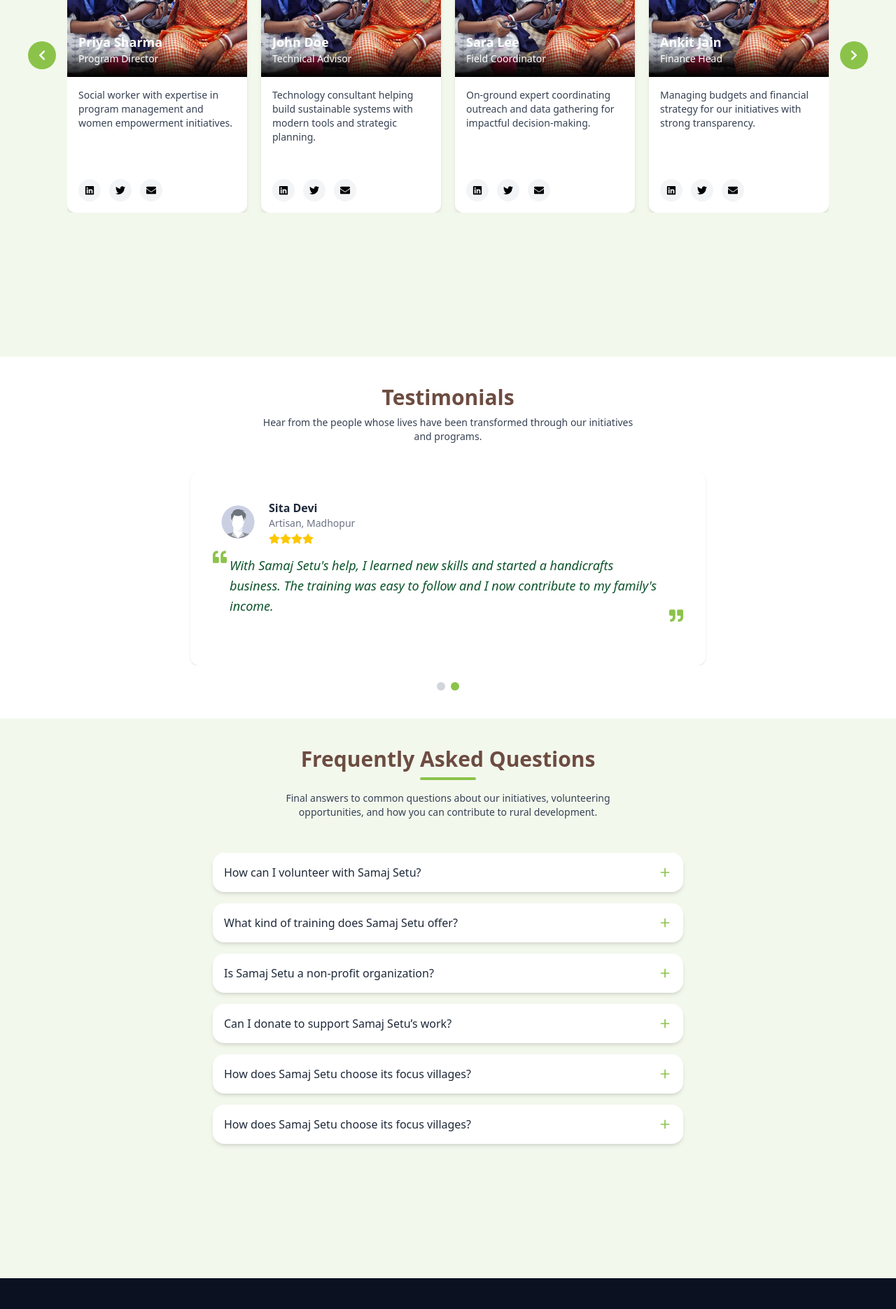
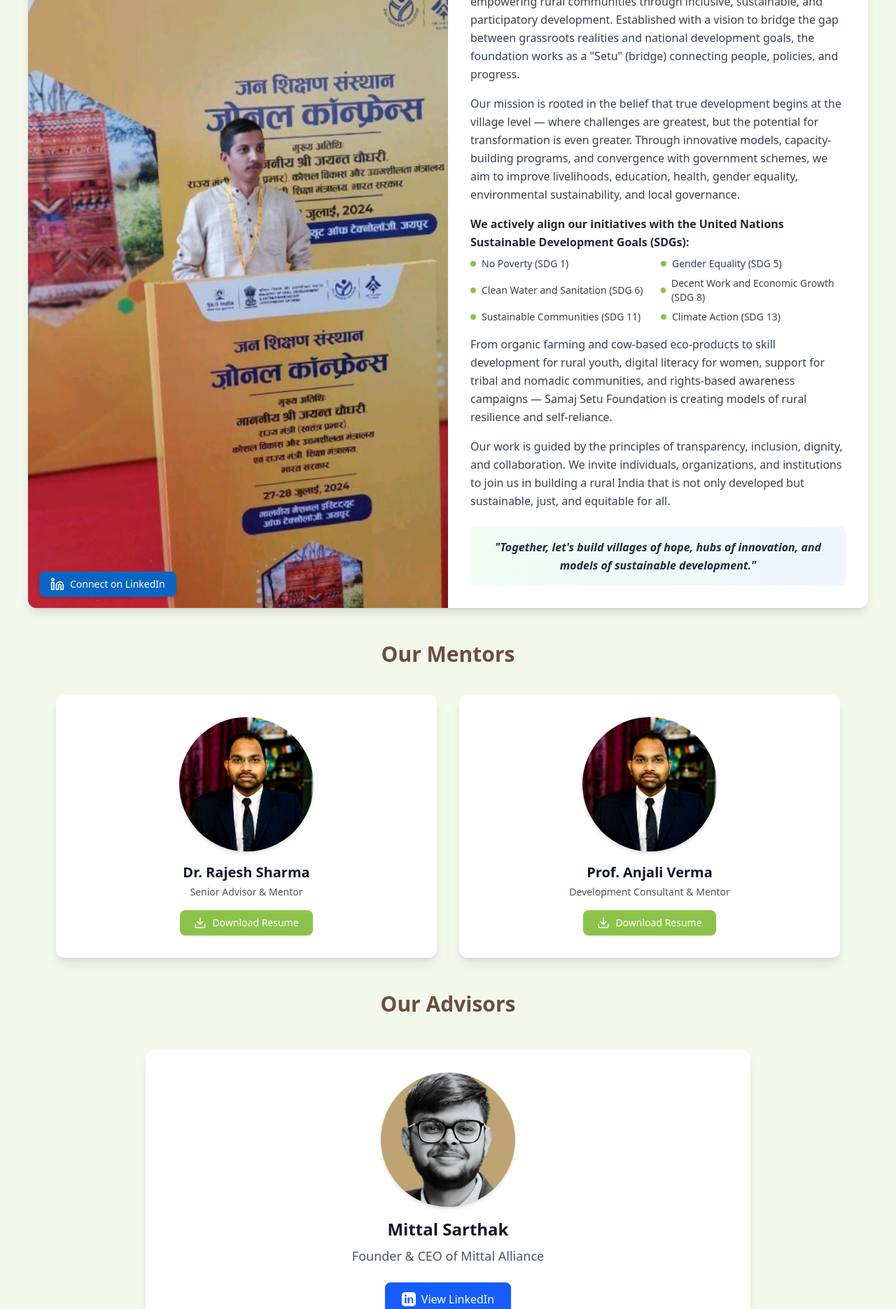
Before and after one commit to Varni1512/samaj-setu, a React (Vite) app: page / in a window 1280 px wide. Shown: the part 6100-7971 px from the top of the page at 70% size. Built offline with nearby package versions, Linux system fonts and the light colour scheme.

Commit message:
updated Team Section

```diff
--- /dev/null
+++ b/src/pages/Team/Advisor.jsx
@@ -0,0 +1,45 @@
+import React from "react";
+import { Download } from "lucide-react";
+
+const AdvisorPage = () => {
+    return (
+        <section className="max-w-4xl mx-auto px-4 py-12">
+            <div className="bg-white shadow-lg rounded-xl p-8 flex flex-col items-center text-center">
+                {/* Advisor Image */}
+                <img
+                    src="/advisor.jpg" // ✅ Replace with actual image path
+                    alt="Advisor"
+                    className="w-48 h-48 object-cover rounded-full shadow-md mb-4"
+                />
+
+                {/* Advisor Name */}
+                <h2 className="text-2xl font-bold text-gray-900 mb-2">Mittal Sarthak</h2>
+                <p className="text-gray-600 text-lg mb-6">
+                    Founder & CEO of Mittal Alliance
+                </p>
+
+                {/* Download Resume Button */}
+                <a
+                    href="https://www.linkedin.com/in/sarthak-cxo/"
+                    target="_blank"
+                    rel="noopener noreferrer"
+                    className="flex items-center space-x-2 bg-blue-600 text-white px-6 py-3 rounded-lg shadow hover:bg-blue-700 transition-all"
+                >
+                    <svg
+                        xmlns="http://www.w3.org/2000/svg"
+                        width="20"
+                        height="20"
+                        fill="currentColor"
+                        viewBox="0 0 24 24"
+                    >
+                        <path d="M19 0h-14c-2.761 0-5 2.239-5 5v14c0 2.761 2.239 5 5 5h14c2.761 0 5-2.239 5-5v-14c0-2.761-2.239-5-5-5zm-11 19h-3v-10h3v10zm-1.5-11.268c-.966 0-1.75-.784-1.75-1.75s.784-1.75 1.75-1.75 1.75.784 1.75 1.75-.784 1.75-1.75 1.75zm13.5 11.268h-3v-5.604c0-1.337-.026-3.063-1.868-3.063-1.868 0-2.154 1.46-2.154 2.967v5.7h-3v-10h2.881v1.367h.041c.401-.76 1.379-1.561 2.837-1.561 3.036 0 3.6 2.001 3.6 4.605v5.589z" />
+                    </svg>
+                    <span className="font-medium">View LinkedIn</span>
+                </a>
+
+            </div>
+        </section>
+    );
+};
+
+export default AdvisorPage;
--- a/src/pages/Founder/Founder.jsx
+++ b/src/pages/Team/Founder.jsx
@@ -1,4 +1,5 @@
 import React from 'react';
+import { Linkedin } from 'lucide-react'; // ✅ Lucide icon for LinkedIn
 
 const FoundationCard = () => {
   return (
@@ -11,9 +12,17 @@ const FoundationCard = () => {
             alt="Founder of Samaj Setu Foundation"
             className="w-full h-full object-cover"
           />
-          <div className="absolute bottom-0 left-0 right-0 bg-black bg-opacity-50 text-white p-4">
-            <h3 className="text-xl font-semibold mb-1">Founder</h3>
-            <p className="text-gray-200">Samaj Setu Foundation</p>
+          {/* ✅ LinkedIn Button */}
+          <div className="absolute bottom-4 left-4">
+            <a
+              href="https://www.linkedin.com/in/amar-singh-baghel-396a58b2?utm_source=share&utm_campaign=share_via&utm_content=profile&utm_medium=android_app" // ✅ Replace with actual LinkedIn URL
+              target="_blank"
+              rel="noopener noreferrer"
+              className="flex items-center space-x-2 bg-[#0a66c2] text-white px-4 py-2 rounded-lg shadow-md hover:bg-[#004182] transition-all"
+            >
+              <Linkedin size={20} />
+              <span className="text-sm font-medium">Connect on LinkedIn</span>
+            </a>
           </div>
         </div>
 
@@ -24,7 +33,7 @@ const FoundationCard = () => {
               <h1 className="text-3xl font-bold text-gray-900 mb-4 leading-tight">
                 About Samaj Setu Foundation
               </h1>
-              <p className="text-lg text-green-600 font-medium mb-4">
+              <p className="text-lg text-[#8bc34a] font-medium mb-4">
                 For Sustainable Development in Rural India
               </p>
             </div>
@@ -44,27 +53,27 @@ const FoundationCard = () => {
                 </p>
                 <div className="grid grid-cols-1 sm:grid-cols-2 gap-2 text-sm">
                   <div className="flex items-center space-x-2">
-                    <span className="w-2 h-2 bg-green-500 rounded-full"></span>
+                    <span className="w-2 h-2 bg-[#8bc34a] rounded-full"></span>
                     <span>No Poverty (SDG 1)</span>
                   </div>
                   <div className="flex items-center space-x-2">
-                    <span className="w-2 h-2 bg-purple-500 rounded-full"></span>
+                    <span className="w-2 h-2 bg-[#8bc34a] rounded-full"></span>
                     <span>Gender Equality (SDG 5)</span>
                   </div>
                   <div className="flex items-center space-x-2">
-                    <span className="w-2 h-2 bg-blue-500 rounded-full"></span>
+                    <span className="w-2 h-2 bg-[#8bc34a] rounded-full"></span>
                     <span>Clean Water and Sanitation (SDG 6)</span>
                   </div>
                   <div className="flex items-center space-x-2">
-                    <span className="w-2 h-2 bg-red-500 rounded-full"></span>
+                    <span className="w-2 h-2 bg-[#8bc34a] rounded-full"></span>
                     <span>Decent Work and Economic Growth (SDG 8)</span>
                   </div>
                   <div className="flex items-center space-x-2">
-                    <span className="w-2 h-2 bg-orange-500 rounded-full"></span>
+                    <span className="w-2 h-2 bg-[#8bc34a] rounded-full"></span>
                     <span>Sustainable Communities (SDG 11)</span>
                   </div>
                   <div className="flex items-center space-x-2">
-                    <span className="w-2 h-2 bg-green-600 rounded-full"></span>
+                    <span className="w-2 h-2 bg-[#8bc34a] rounded-full"></span>
                     <span>Climate Action (SDG 13)</span>
                   </div>
                 </div>
--- /dev/null
+++ b/src/pages/Team/Mentor.jsx
@@ -0,0 +1,59 @@
+import React from "react";
+import { Download } from "lucide-react";
+
+const MentorPage = () => {
+  const mentors = [
+    {
+      name: "Dr. Rajesh Sharma",
+      role: "Senior Advisor & Mentor",
+      image: "/mentor1.jpg", // ✅ Replace with actual image
+      resume: "/resume/mentor1-resume.pdf", // ✅ Replace with actual resume
+    },
+    {
+      name: "Prof. Anjali Verma",
+      role: "Development Consultant & Mentor",
+      image: "/mentor1.jpg", // ✅ Replace with actual image
+      resume: "/resume/mentor2-resume.pdf", // ✅ Replace with actual resume
+    },
+  ];
+
+  return (
+    <section className="max-w-6xl mx-auto px-4 py-12">
+      <h1 className="text-3xl font-bold text-center text-[#6D4C41] mb-10">
+        Our Mentors
+      </h1>
+
+      <div className="grid grid-cols-1 sm:grid-cols-2 gap-8">
+        {mentors.map((mentor, index) => (
+          <div
+            key={index}
+            className="bg-white shadow-lg rounded-xl p-8 flex flex-col items-center text-center"
+          >
+            {/* Mentor Image */}
+            <img
+              src={mentor.image}
+              alt={mentor.name}
+              className="w-48 h-48 object-cover rounded-full shadow-md mb-4"
+            />
+
+            {/* Mentor Name & Role */}
+            <h2 className="text-xl font-bold text-gray-900 mb-1">{mentor.name}</h2>
+            <p className="text-gray-600 text-sm mb-4">{mentor.role}</p>
+
+            {/* Download Resume */}
+            <a
+              href={mentor.resume}
+              download
+              className="flex items-center space-x-2 bg-[#8bc34a] text-white px-5 py-2 rounded-lg shadow hover:bg-[#7cb342] transition-all"
+            >
+              <Download size={18} />
+              <span className="text-sm font-medium">Download Resume</span>
+            </a>
+          </div>
+        ))}
+      </div>
+    </section>
+  );
+};
+
+export default MentorPage;
--- a/src/pages/Team/Team.jsx
+++ b/src/pages/Team/Team.jsx
@@ -1,10 +1,13 @@
 import React, { useRef, useState, useEffect } from 'react';
-import { Swiper, SwiperSlide } from 'swiper/react';
-import { Navigation } from 'swiper/modules';
+// import { Swiper, SwiperSlide } from 'swiper/react';
+// import { Navigation } from 'swiper/modules';
 import 'swiper/css';
 import 'swiper/css/navigation';
-import { FaChevronLeft, FaChevronRight } from "react-icons/fa";
-import { FaLinkedin, FaTwitter, FaEnvelope } from 'react-icons/fa';
+// import { FaChevronLeft, FaChevronRight } from "react-icons/fa";
+// import { FaLinkedin, FaTwitter, FaEnvelope } from 'react-icons/fa';
+import FoundationCard from './Founder';
+import MentorPage from './Mentor';
+import AdvisorPage from './Advisor';
 
 const Team = () => {
     const cards = [
@@ -72,13 +75,21 @@ const Team = () => {
     return (
         <div className="sm:px-10 px-4 py-10 bg-[#f3f8ed] min-h-screen">
             <div className="text-center mb-10">
-                <h2 className="text-3xl font-bold text-[#6D4C41]">Our Team</h2>
-                <p className="text-sm mt-2 text-gray-700 px-4">
+                <h2 className="text-3xl font-bold text-[#6D4C41]">Our Founder</h2>
+                {/* <p className="text-sm mt-2 text-gray-700 px-4">
                     Meet the dedicated individuals who work tirelessly to bring positive change in rural communities
-                </p>
+                </p> */}
             </div>
-
-            <div className="max-w-7xl mx-auto flex items-center justify-between gap-4">
+            <FoundationCard />
+            <MentorPage />
+            <div className="text-center ">
+                <h2 className="text-3xl font-bold text-[#6D4C41]">Our Advisors</h2>
+                {/* <p className="text-sm mt-2 text-gray-700 px-4">
+                    Meet the dedicated individuals who work tirelessly to bring positive change in rural communities
+                </p> */}
+            </div>
+            <AdvisorPage />
+            {/* <div className="max-w-7xl mx-auto flex items-center justify-between gap-4">
                 <div
                     ref={prevRef}
                     className="w-10 h-10 flex items-center justify-center bg-[#8bc34a] hover:bg-[#8bc34a] text-white rounded-full cursor-pointer"
@@ -153,8 +164,9 @@ const Team = () => {
                 >
                     <FaChevronRight />
                 </div>
-            </div>
+            </div> */}
         </div>
+
     );
 };
 
```
Also changed, not shown: public/advisor.jpg (added), public/mentor1.jpg (added).
